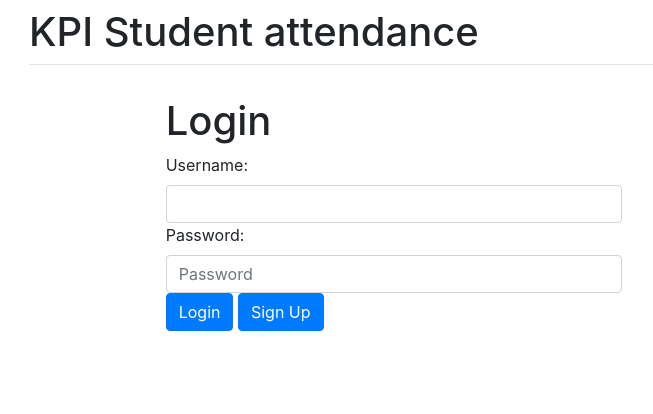
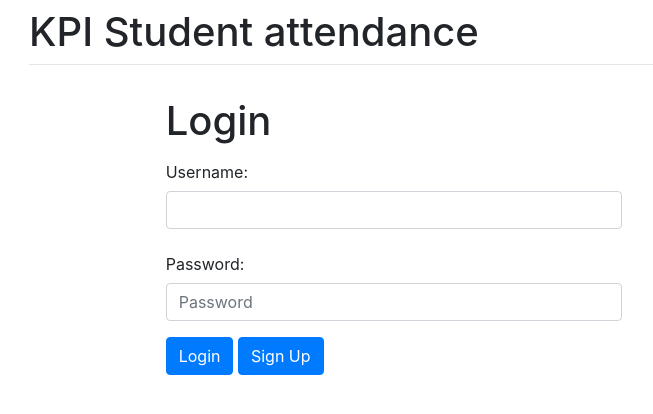
Before and after one commit to MishaVernik/StudentAttendance, a Django app: page /login/ in a window 1280 px wide. Shown: the top 414 px of the page, without its empty margins (246-899 px from the left). Run offline with Django 3.2, Linux system fonts and the light colour scheme; some libraries are stand-ins or nearby versions.

Commit message:
UI changes

```diff
--- a/Attendance/templates/login.html
+++ b/Attendance/templates/login.html
@@ -11,14 +11,14 @@
   <form method="post">
     {% csrf_token %}
     <input  class="btn btn-primary" type="hidden" name="next" value="{{ next }}" />
-
-    <label for="id_username">Username:</label>
+     <div id = "div_id_username" class="form-group">
+    <label for="id_username"  class="col-form-label  requiredField">Username:</label>
     <input type="text" class="form-control" name="username" id="id_username">
-
-
-    <label for="id_password">Password:</label>
+  </div>
+  <div id = "div_id_password1" class="form-group">
+    <label for="id_password" class="col-form-label  requiredField">Password:</label>
     <input type="password" class="form-control" id="id_password" name='password' placeholder="Password">
-
+  </div>
     <button class="btn btn-primary" type="submit">Login</button>
     <a  class="btn btn-primary" href="{% url 'signup' %}" role="button">Sign Up</a>
   </form>
```
